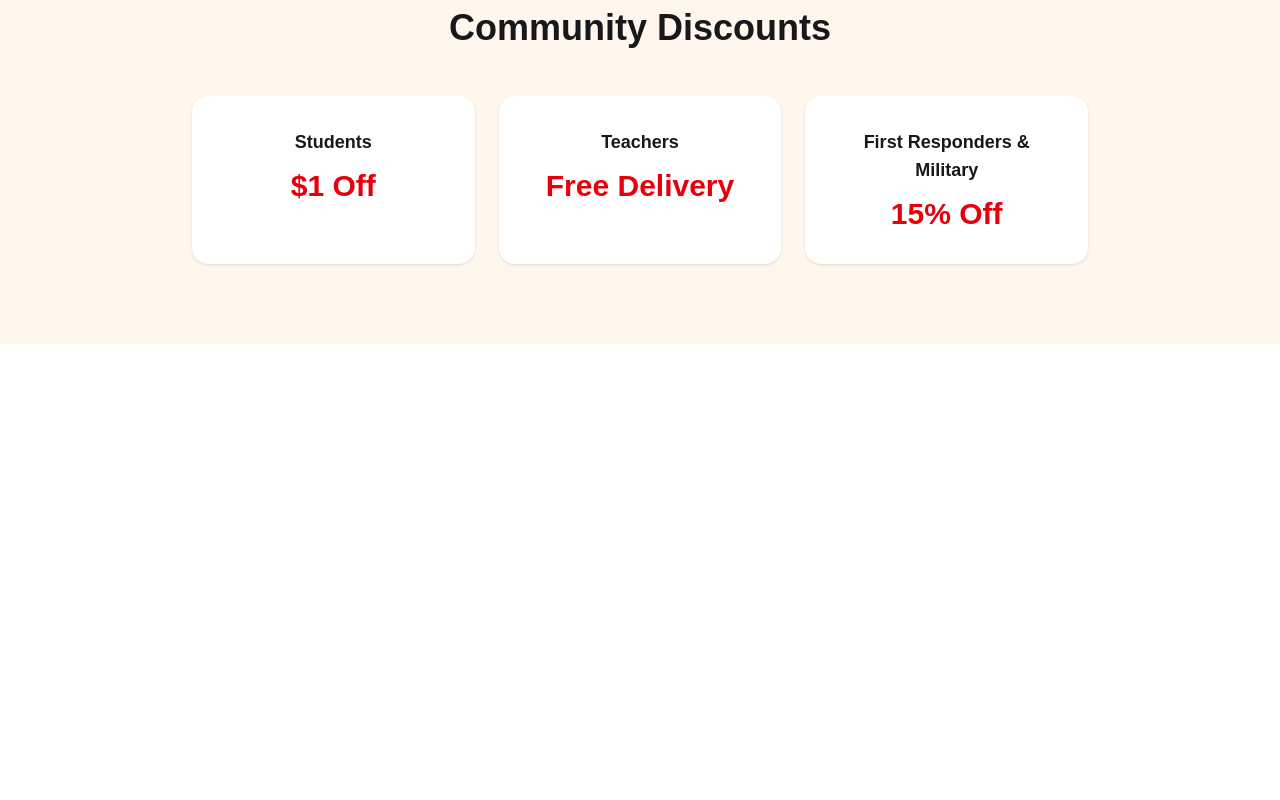
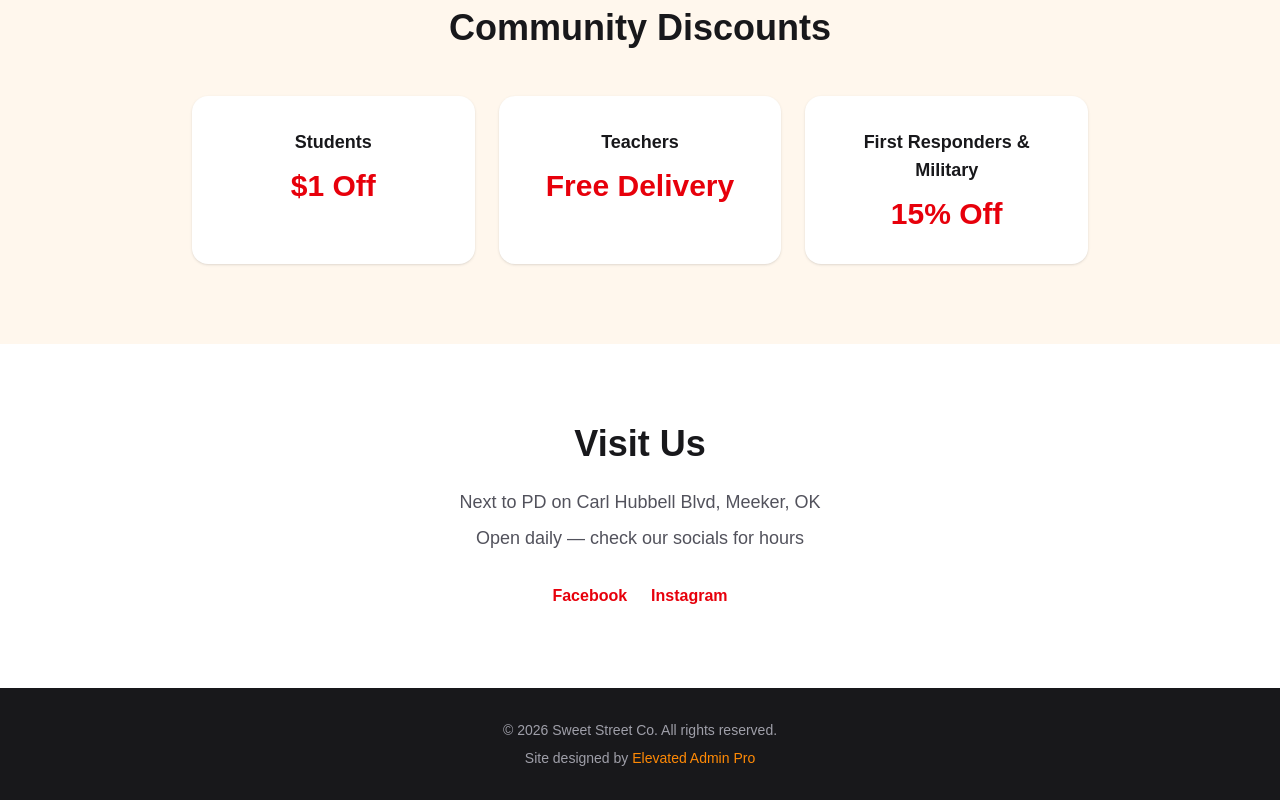
Before and after one commit to nickzdoe-bit/sweet-street-co, a Next.js app: page / in a window 1280 px wide. Shown: the part 1968-2768 px from the top of the page. Before the commit the page ends 2312 px from the top, so only its background shows below. Built offline with nearby package versions, Linux system fonts and the light colour scheme.

Commit message:
Add visit section with real social links and footer credit

```diff
--- a/src/app/page.tsx
+++ b/src/app/page.tsx
@@ -105,7 +105,47 @@ export default function Home() {
           <p className="mt-3 text-3xl font-bold text-red-600">15% Off</p>
         </div>
       </div>
+      </section>
+
+    <section className="bg-white py-20 px-6 text-center">
+      <h2 className="text-4xl font-bold text-zinc-900 mb-6">
+        Visit Us
+      </h2>
+      <p className="text-lg text-zinc-600">
+        Next to PD on Carl Hubbell Blvd, Meeker, OK
+      </p>
+      <p className="mt-2 text-lg text-zinc-600">
+        Open daily — check our socials for hours
+      </p>
+      <div className="mt-8 flex justify-center gap-6 text-red-600 font-semibold">
+          <a
+          href="https://www.facebook.com/SweetStreetCoLLC"
+          target="_blank"
+          rel="noopener noreferrer"
+          className="hover:underline">
+          Facebook
+        </a>
+        <a
+        href="https://www.instagram.com/sweetstreetco.ok"
+        target="_blank"
+        rel="noopener noreferrer"
+        className="hover:underline">
+
+          Instagram
+        </a>
+
+      </div>
     </section>
+
+    <footer className="bg-zinc-900 py-8 px-6 text-center text-sm text-zinc-400">
+      <p>© 2026 Sweet Street Co. All rights reserved.</p>
+      <p className="mt-2">
+        Site designed by{" "}
+        <a href="#" className="text-orange-400 hover:underline">
+          Elevated Admin Pro
+        </a>
+      </p>
+    </footer>
     </>
   );
 }
```
